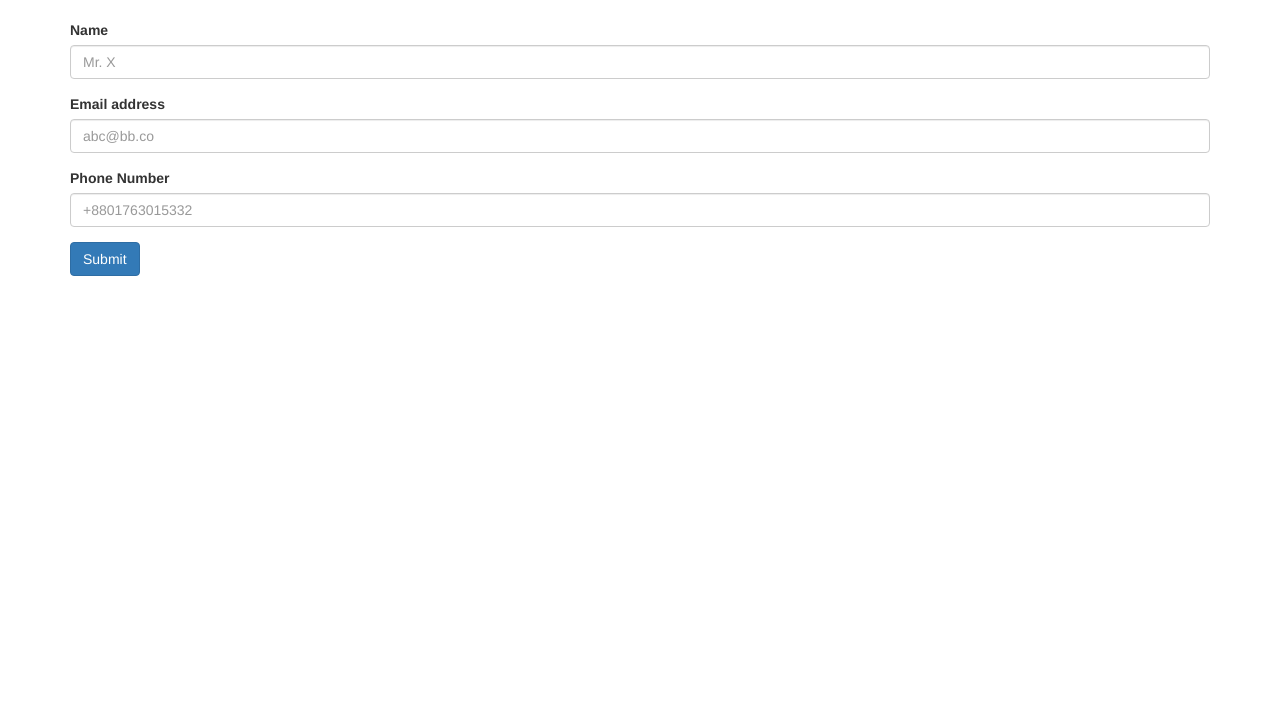
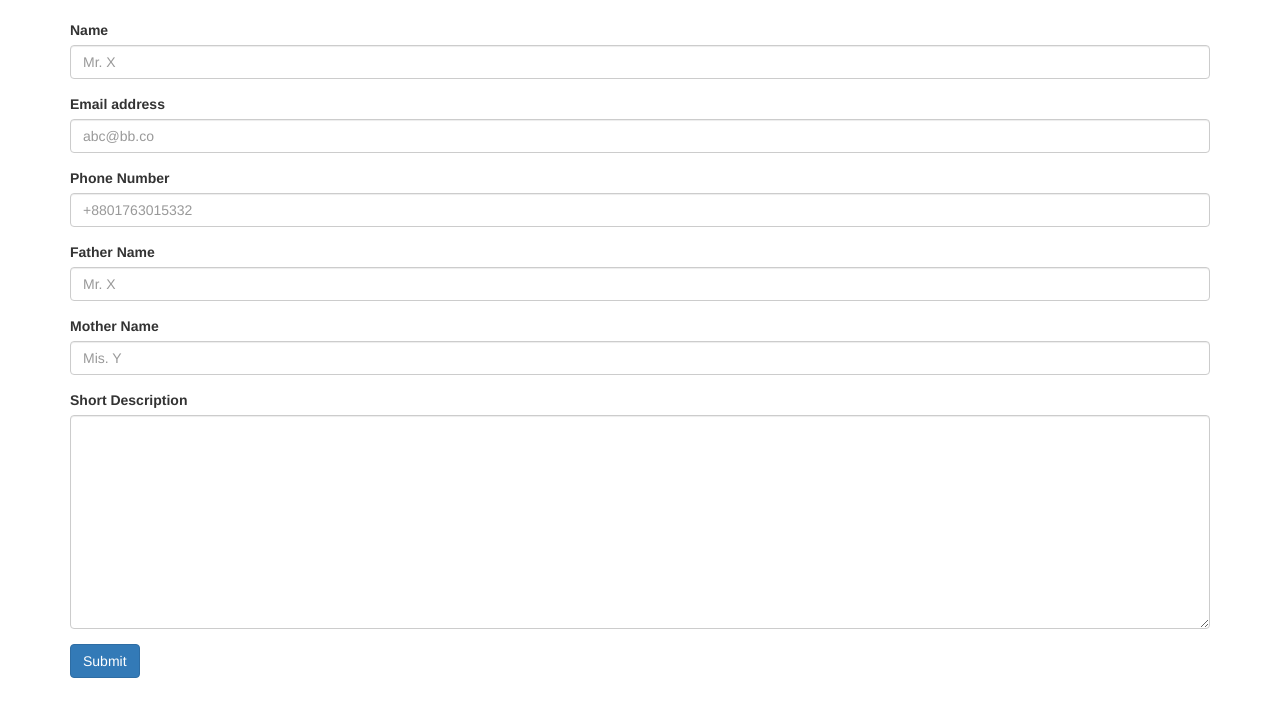
Before and after one commit to iqbalbary/clinic, a PHP site: page /clinic/user/edit-user.php in a window 1280 px wide. Shown: the part 52-769 px from the top of the page. Run offline with PHP 8.4, Linux system fonts and the light colour scheme.

Commit message:
field added  edit profile

```diff
--- a/user/edit-user.php
+++ b/user/edit-user.php
@@ -19,6 +19,18 @@ require_once('../header.php');
         <label for="Phone">Phone Number</label>
         <input type="text" required="required" class="form-control" name="Phone"  placeholder="+8801763015332">
     </div>
+    <div class="form-group">
+        <label for="Father_Name">Father Name</label>
+        <input type="text" class="form-control"  required='true'  name="Father_Name" placeholder="Mr. X">
+    </div>
+    <div class="form-group">
+        <label for="Mother_Name">Mother Name</label>
+        <input type="text" class="form-control"  required='true'  name="Mother_Name" placeholder="Mis. Y">
+    </div>
+    <div class="form-group">
+        <label for="Mother_Name">Short Description</label>
+        <textarea  type="textarea" class="md-textarea form-control"  required='true'  name="Short_Description" placeholder="Short Description" rows="10"> </textarea>
+    </div>
     <button type="submit" class="btn btn-primary" name='submit'>Submit</button>
     </form>
 </div>
```
